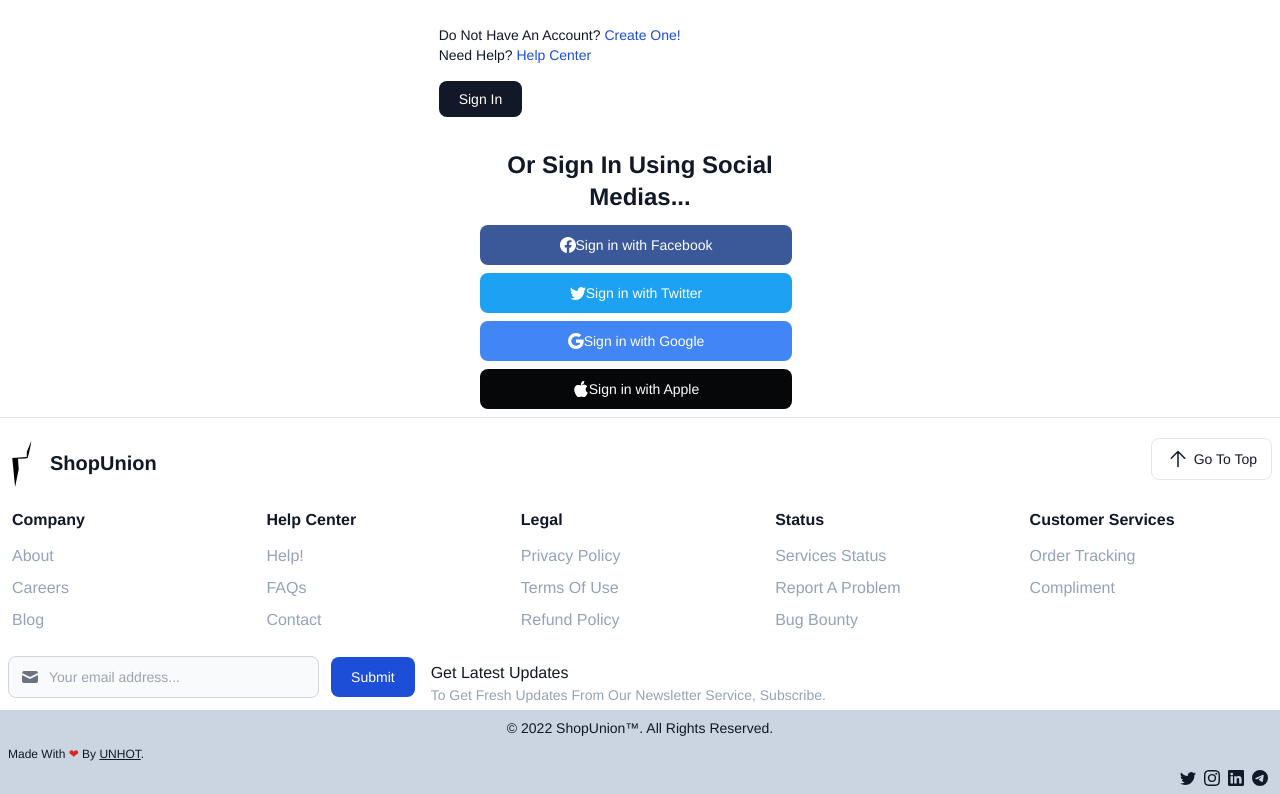
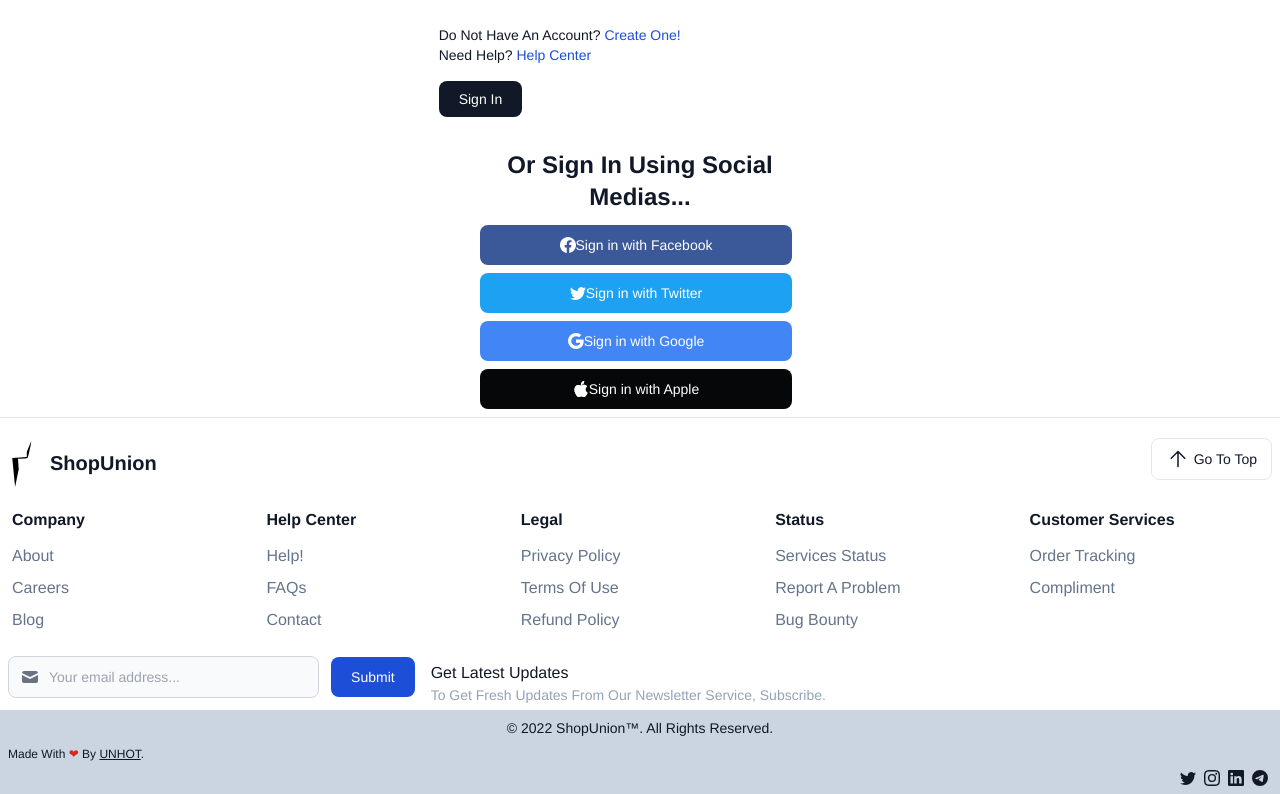
Before and after one commit to UNHOTOfficial/ShopUnion-v2, a Next.js app: page /signin in a window 1280 px wide. Shown: the part 501-1295 px from the top of the page. Built offline with nearby package versions, Linux system fonts and the light colour scheme; a web font is replaced by a local one.

Commit message:
Add More Contrast.

```diff
--- a/components/footer.jsx
+++ b/components/footer.jsx
@@ -39,21 +39,21 @@ export default function footer() {
             <ul className="flex flex-col mt-2">
               <li className="my-1">
                 <Link href="">
-                  <a className="text-slate-400 hover:underline dark:text-gray-500">
+                  <a className="text-slate-500 hover:underline dark:text-gray-500">
                     About
                   </a>
                 </Link>
               </li>
               <li className="my-1">
                 <Link href="">
-                  <a className="text-slate-400 hover:underline dark:text-gray-500">
+                  <a className="text-slate-500 hover:underline dark:text-gray-500">
                     Careers
                   </a>
                 </Link>
               </li>
               <li className="my-1">
                 <Link href="">
-                  <a className="text-slate-400 hover:underline dark:text-gray-500">
+                  <a className="text-slate-500 hover:underline dark:text-gray-500">
                     Blog
                   </a>
                 </Link>
@@ -65,21 +65,21 @@ export default function footer() {
             <ul className="flex flex-col mt-2">
               <li className="my-1">
                 <Link href="">
-                  <a className="text-slate-400 hover:underline dark:text-gray-500">
+                  <a className="text-slate-500 hover:underline dark:text-gray-500">
                     Help!
                   </a>
                 </Link>
               </li>
               <li className="my-1">
                 <Link href="">
-                  <a className="text-slate-400 hover:underline dark:text-gray-500">
+                  <a className="text-slate-500 hover:underline dark:text-gray-500">
                     FAQs
                   </a>
                 </Link>
               </li>
               <li className="my-1">
                 <Link href="">
-                  <a className="text-slate-400 hover:underline dark:text-gray-500">
+                  <a className="text-slate-500 hover:underline dark:text-gray-500">
                     Contact
                   </a>
                 </Link>
@@ -91,21 +91,21 @@ export default function footer() {
             <ul className="flex flex-col mt-2">
               <li className="my-1">
                 <Link href="">
-                  <a className="text-slate-400 hover:underline dark:text-gray-500">
+                  <a className="text-slate-500 hover:underline dark:text-gray-500">
                     Privacy Policy
                   </a>
                 </Link>
               </li>
               <li className="my-1">
                 <Link href="">
-                  <a className="text-slate-400 hover:underline dark:text-slate-500">
+                  <a className="text-slate-500 hover:underline dark:text-slate-500">
                     Terms Of Use
                   </a>
                 </Link>
               </li>
               <li className="my-1">
                 <Link href="">
-                  <a className="text-slate-400 hover:underline dark:text-gray-500">
+                  <a className="text-slate-500 hover:underline dark:text-gray-500">
                     Refund Policy
                   </a>
                 </Link>
@@ -117,21 +117,21 @@ export default function footer() {
             <ul className="flex flex-col mt-2">
               <li className="my-1">
                 <Link href="">
-                  <a className="text-slate-400 hover:underline dark:text-gray-500">
+                  <a className="text-slate-500 hover:underline dark:text-gray-500">
                     Services Status
                   </a>
                 </Link>
               </li>
               <li className="my-1">
                 <Link href="">
-                  <a className="text-slate-400 hover:underline dark:text-gray-500">
+                  <a className="text-slate-500 hover:underline dark:text-gray-500">
                     Report A Problem
                   </a>
                 </Link>
               </li>
               <li className="my-1">
                 <Link href="">
-                  <a className="text-slate-400 hover:underline dark:text-gray-500">
+                  <a className="text-slate-500 hover:underline dark:text-gray-500">
                     Bug Bounty
                   </a>
                 </Link>
@@ -143,14 +143,14 @@ export default function footer() {
             <ul className="flex flex-col mt-2">
               <li className="my-1">
                 <Link href="">
-                  <a className="text-slate-400 hover:underline dark:text-gray-500">
+                  <a className="text-slate-500 hover:underline dark:text-gray-500">
                     Order Tracking
                   </a>
                 </Link>
               </li>
               <li className="my-1">
                 <Link href="">
-                  <a className="text-slate-400 hover:underline dark:text-gray-500">
+                  <a className="text-slate-500 hover:underline dark:text-gray-500">
                     Compliment
                   </a>
                 </Link>
@@ -216,7 +216,7 @@ export default function footer() {
           </div>
           <ul className="flex order-2 md:ml-auto">
             <li className="mx-1">
-              <Link href="/tw">
+              <Link href="/tw" aria-label="Twitter">
                 <a className="hover:text-slate-300">
                   <svg
                     xmlns="http://www.w3.org/2000/svg"
@@ -232,7 +232,7 @@ export default function footer() {
               </Link>
             </li>
             <li className="mx-1">
-              <Link href="/ig">
+              <Link href="/ig" aria-label="Instagram">
                 <a className="hover:text-slate-300">
                   <svg
                     xmlns="http://www.w3.org/2000/svg"
@@ -248,7 +248,7 @@ export default function footer() {
               </Link>
             </li>
             <li className="mx-1">
-              <Link href="/tw">
+              <Link href="/tw" aria-label="LinkedIn">
                 <a className="hover:text-slate-300">
                   <svg
                     xmlns="http://www.w3.org/2000/svg"
@@ -264,7 +264,7 @@ export default function footer() {
               </Link>
             </li>
             <li className="mx-1">
-              <Link href="/tw">
+              <Link href="/tw" aria-label="Telegram">
                 <a className="hover:text-slate-300">
                   <svg
                     xmlns="http://www.w3.org/2000/svg"
```
